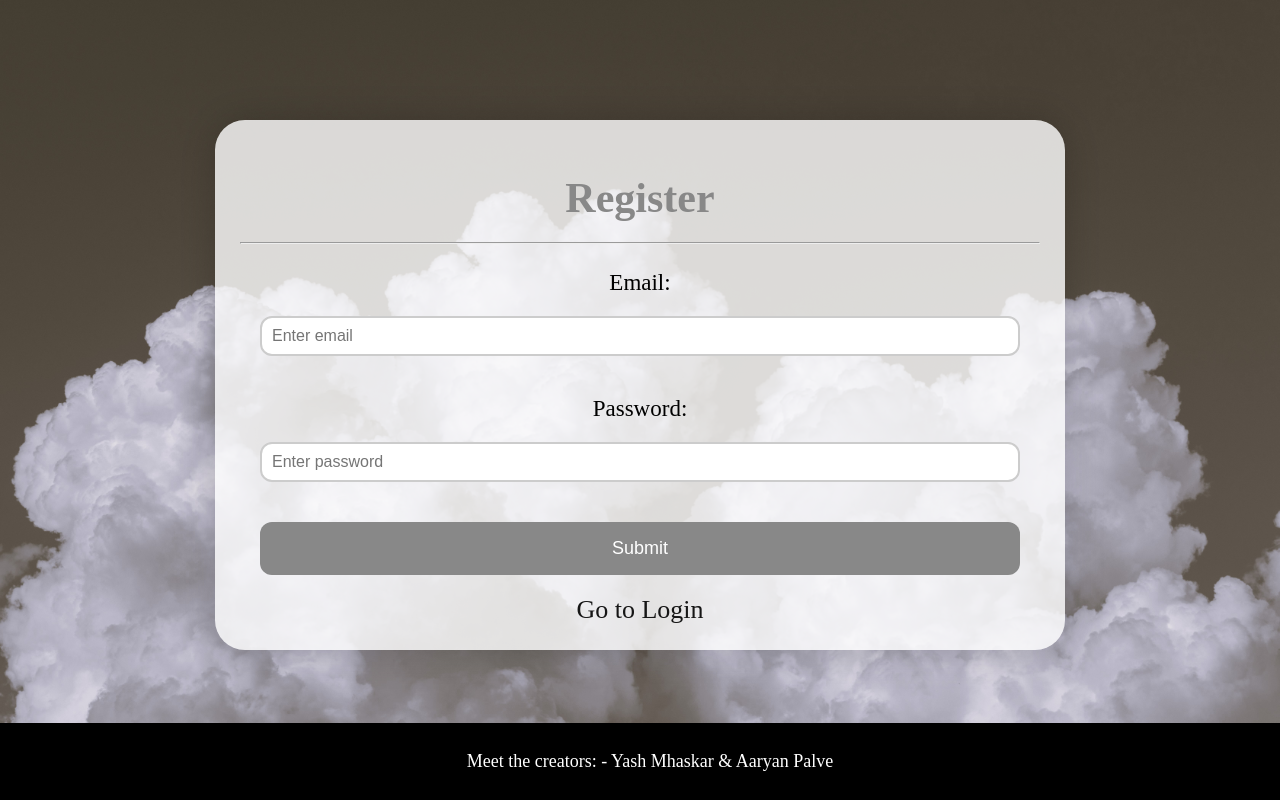
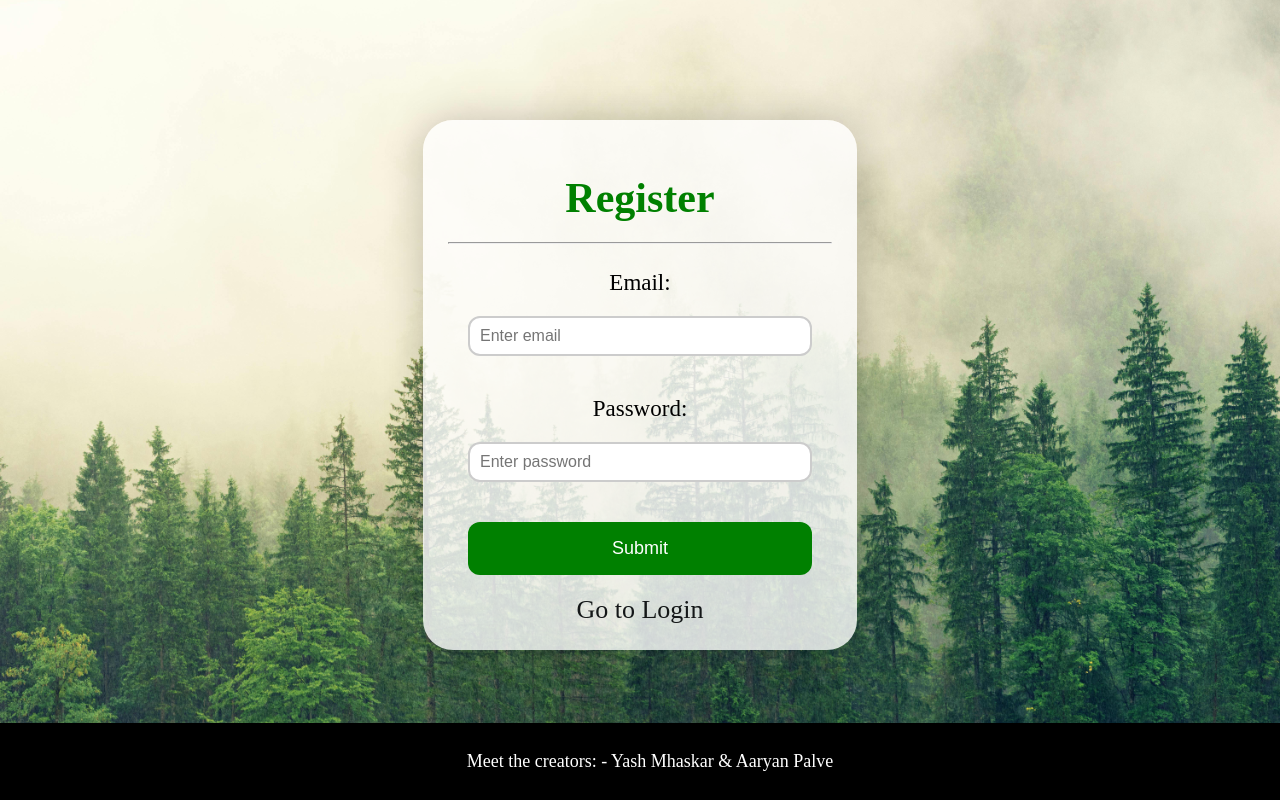
Before and after one commit to Myash21/Agri-mate.github.io, a Flask app: page /register_rain in a window 1280 px wide. Run offline with Flask 3, Linux system fonts and the light colour scheme; parts of the project's set-up code (start-up, migrations or seed data) failed here and were passed over.

Commit message:
Login UI updated

```diff
--- a/Rainfall-Prediction/templates/register.html
+++ b/Rainfall-Prediction/templates/register.html
@@ -6,10 +6,9 @@
   <meta name="viewport" content="width=device-width, initial-scale=1">
   <style>
     body {
-        background-image: url("static/images/bg3.jpg");
+        background-image: url("static/style/images/bg2.jpg");
         background-size: cover;
         background-position: center;
-        filter: grayscale(100%);
         margin: 0;
         padding: 0;
         overflow: hidden;
@@ -32,12 +31,12 @@
         box-shadow: 0 0 40px rgba(0, 0, 0, 0.2); /* Increased box shadow */
         text-align: center;
         max-width: 800px; /* Increased max-width for wider form */
-        width: 70%; /* Set width to 80% for responsiveness */
+        width: 30%; /* Set width to 80% for responsiveness */
         margin-bottom: 30px; /* Increased margin bottom */
     }
 
     .form-title {
-        color: #3498db;
+        color: green;
         font-size: 42px; /* Decreased font size */
         margin-bottom: 20px; /* Increased margin bottom */
     }
@@ -67,7 +66,7 @@
     button[type="submit"] {
         width: calc(100% - 40px); /* Adjusted width */
         padding: 16px; /* Decreased padding */
-        background-color: #3498db;
+        background-color: green;
         color: #fff;
         border: none;
         border-radius: 12px; /* Increased border radius */
@@ -77,7 +76,7 @@
     }
 
     button[type="submit"]:hover {
-        background-color: #2980b9;
+        background-color: darkgreen;
     }
 
     .btn-register {
```
